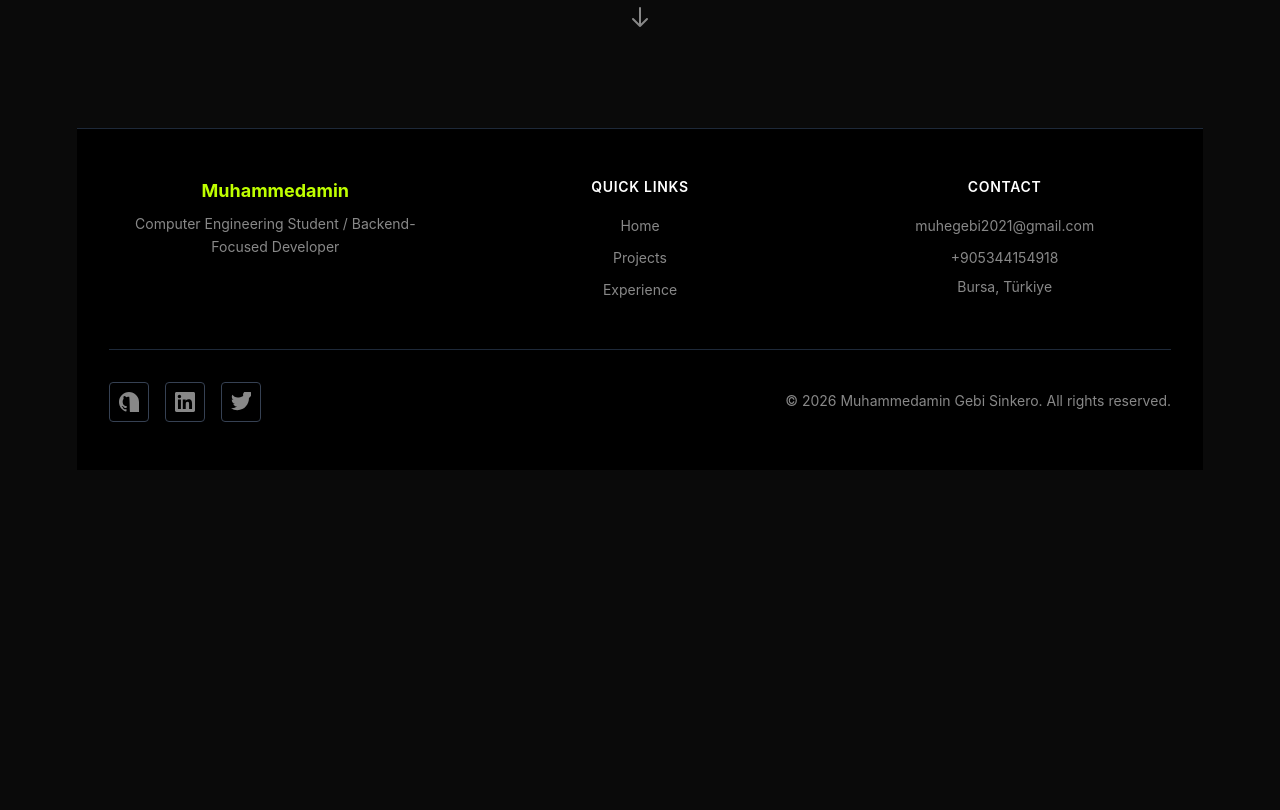
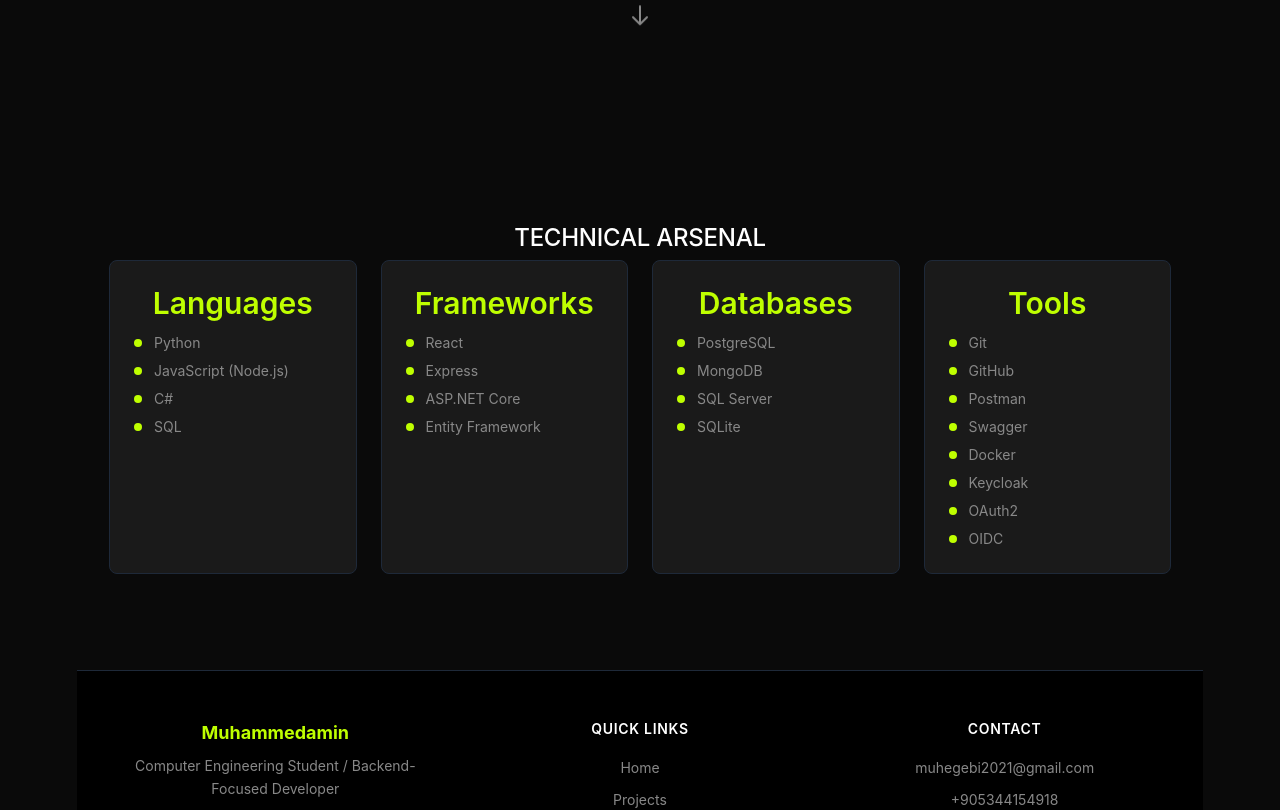
Before and after one commit to muhegebi20/portfolio, a React app: page / in a window 1280 px wide. Shown: the part 761-1571 px from the top of the page. Before the commit the page ends 1231 px from the top, so only its background shows below. Built offline with nearby package versions, Linux system fonts and the light colour scheme; the HTML template or start-up script is replaced by a standard one.

Commit message:
added skills part

```diff
--- a/src/App.tsx
+++ b/src/App.tsx
@@ -3,6 +3,7 @@ import portfolioData from './data/portfolio.json'
 import { Navbar } from './components/layout/Navbar'
 import { Footer } from './components/layout/Footer'
 import { Hero } from './sections/home/Hero'
+import { Skills } from './sections/skills/Skills'
 
 function App() {
   const data: Portfolio = portfolioData as Portfolio
@@ -17,6 +18,8 @@ function App() {
           name={data.header.name}
           email={data.header.email}
         />
+
+        <Skills skills={data.skills} />
       </main>
 
       <Footer footer={data.footer} header={data.header} />
```
